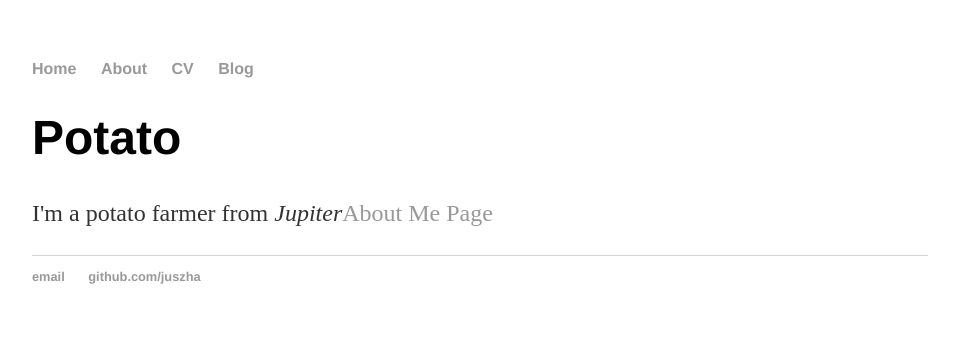
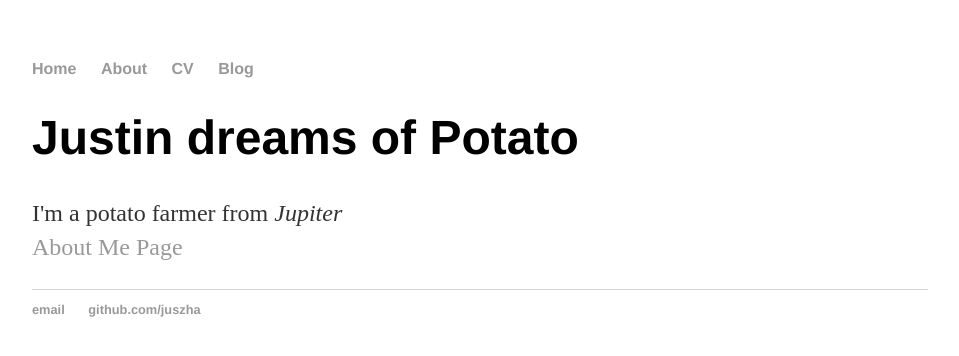
Before and after one commit to juszha/juszha.github.io, a Jekyll site: the page built from index.html, in a window 1280 px wide. Shown: the top 356 px of the page, without its empty margins (160-1119 px from the left). Built offline with Jekyll 4.4.1, drawn with Linux system fonts in a browser that asks for light colours.

Commit message:
Update index.html
changed test homepage to use Jekyll

```diff
--- a/index.html
+++ b/index.html
@@ -1,29 +1,10 @@
-<!DOCTYPE html>
-<html>
-	<head>
-		<title>Test Title</title>
-		<link rel="stylesheet" type="text/css" href="/css/main.css">
-	</head>
-	<body>
-		<nav>
-    		<ul>
-        		<li><a href="/">Home</a></li>
-	        	<li><a href="/about">About</a></li>
-        		<li><a href="/cv">CV</a></li>
-        		<li><a href="/blog">Blog</a></li>
-    		</ul>
-		</nav>
-		<div class="container">
-    		<div class="blurb">
-        		<h1>Potato</h1>
-				<p>I'm a potato farmer from <em>Jupiter</em><a href="/about">About Me Page</a></p>
-    		</div><!-- /.blurb -->
-		</div><!-- /.container -->
-		<footer>
-    		<ul>
-        		<li><a href="mailto:justinyzhang@gmail.com">email</a></li>
-        		<li><a href="https://github.com/juszha">github.com/juszha</a></li>
-			</ul>
-		</footer>
-	</body>
-</html>
+---
+layout: default
+title: Justin Zhang, Potato Farmer
+---
+<div class="blurb">
+        <h1>Justin dreams of Potato</h1>
+	<p>I'm a potato farmer from <em>Jupiter</em>
+	<br />
+	<a href="/about">About Me Page</a></p>
+</div><!-- /.blurb -->
```
